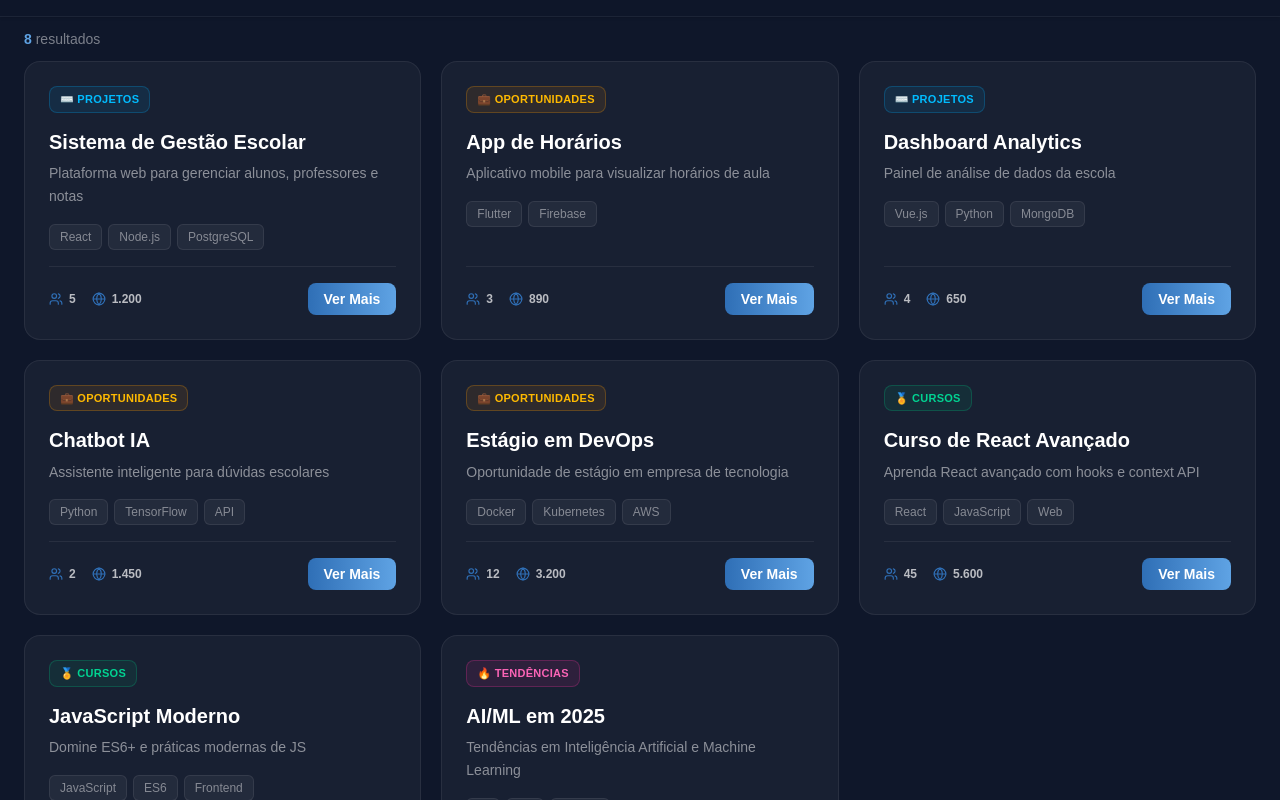
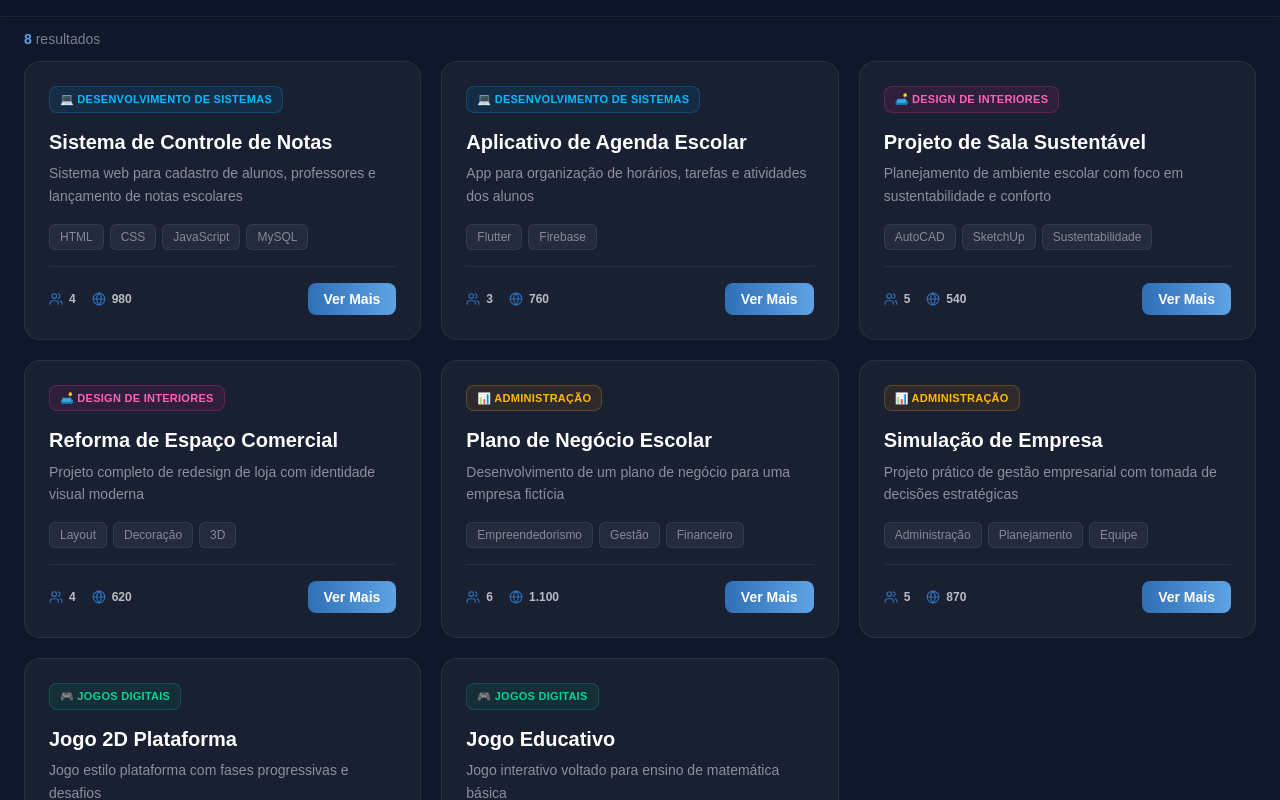
Before and after one commit to Joao-Vic-Muniz/ConectaETEC, a React (Vite) app: page /explorar in a window 1280 px wide. Shown: the part 480-1280 px from the top of the page. Built offline with nearby package versions, Linux system fonts and the light colour scheme.

Commit message:
textos da comunidade

```diff
--- a/src/pages/Comunity.tsx
+++ b/src/pages/Comunity.tsx
@@ -34,17 +34,17 @@ const stats = [
 const initiatives = [
   {
     title: 'Mentoria Entre Alunos',
-    description: 'Alunos mais experientes podem ajudam os novos a se adaptarem às novidades da ETEC na questão de matérias e desafios.',
+    description: 'Uma conexão entre alunos mais novos e alunos mais experientes para resolver as dúvidas e também fazer um ambiente mais acolhedor.',
     icon: Users,
   },
   {
     title: 'Grupos de Apoio',
-    description: 'Rodas de conversas e grupos para pessoas que possuem dificuldade em socializar ou de se adaptar a ambientes novos.',
+    description: 'Um ambiente onde as pessoas podem se comunicar com outras pessoas, sem se sentirem pressionadas.',
     icon: HeartHandshake,
   },
   {
     title: 'Atividades de Lazer',
-    description: 'Atividades permitidas pela escola para promover a integração e o desenvolvimento dos alunos dentro da escola através de uma forma mais dinâmica.',
+    description: 'Atividades permitidas pela administração para lazer dos alunos, como por exemplo a integração e a festa junina.',
     icon: Sparkles,
   },
 ];
--- a/src/pages/Explore.tsx
+++ b/src/pages/Explore.tsx
@@ -2,111 +2,111 @@ import { Search, Code, Briefcase, Award, Zap, Globe, TrendingUp, Users, X, Plus
 import { useState } from "react";
 
 const catConfig = {
-  projetos: {
-    label: "Projetos",
+  desenvolvimento: {
+    label: "Desenvolvimento de Sistemas",
     icon: Code,
     badge: "bg-sky-500/10 text-sky-400 border border-sky-500/25",
-    emoji: "⌨️",
+    emoji: "💻",
   },
-  oportunidades: {
-    label: "Oportunidades",
+  design: {
+    label: "Design de Interiores",
+    icon: Award,
+    badge: "bg-pink-500/10 text-pink-400 border border-pink-500/25",
+    emoji: "🛋️",
+  },
+  administracao: {
+    label: "Administração",
     icon: Briefcase,
     badge: "bg-amber-500/10 text-amber-400 border border-amber-500/25",
-    emoji: "💼",
+    emoji: "📊",
   },
-  cursos: {
-    label: "Cursos",
-    icon: Award,
+  jogos: {
+    label: "Jogos Digitais",
+    icon: Zap,
     badge: "bg-emerald-500/10 text-emerald-400 border border-emerald-500/25",
-    emoji: "🏅",
-  },
-  trending: {
-    label: "Tendências",
-    icon: TrendingUp,
-    badge: "bg-pink-500/10 text-pink-400 border border-pink-500/25",
-    emoji: "🔥",
+    emoji: "🎮",
   },
 };
 
 const projects = [
   {
     id: 1,
-    title: "Sistema de Gestão Escolar",
-    category: "projetos",
-    description: "Plataforma web para gerenciar alunos, professores e notas",
-    members: 5,
-    views: 1200,
-    tags: ["React", "Node.js", "PostgreSQL"],
+    title: "Sistema de Controle de Notas",
+    category: "desenvolvimento",
+    description: "Sistema web para cadastro de alunos, professores e lançamento de notas escolares",
+    members: 4,
+    views: 980,
+    tags: ["HTML", "CSS", "JavaScript", "MySQL"],
   },
   {
     id: 2,
-    title: "App de Horários",
-    category: "oportunidades",
-    description: "Aplicativo mobile para visualizar horários de aula",
+    title: "Aplicativo de Agenda Escolar",
+    category: "desenvolvimento",
+    description: "App para organização de horários, tarefas e atividades dos alunos",
     members: 3,
-    views: 890,
+    views: 760,
     tags: ["Flutter", "Firebase"],
   },
   {
     id: 3,
-    title: "Dashboard Analytics",
-    category: "projetos",
-    description: "Painel de análise de dados da escola",
-    members: 4,
-    views: 650,
-    tags: ["Vue.js", "Python", "MongoDB"],
+    title: "Projeto de Sala Sustentável",
+    category: "design",
+    description: "Planejamento de ambiente escolar com foco em sustentabilidade e conforto",
+    members: 5,
+    views: 540,
+    tags: ["AutoCAD", "SketchUp", "Sustentabilidade"],
   },
   {
     id: 4,
-    title: "Chatbot IA",
-    category: "oportunidades",
-    description: "Assistente inteligente para dúvidas escolares",
-    members: 2,
-    views: 1450,
-    tags: ["Python", "TensorFlow", "API"],
+    title: "Reforma de Espaço Comercial",
+    category: "design",
+    description: "Projeto completo de redesign de loja com identidade visual moderna",
+    members: 4,
+    views: 620,
+    tags: ["Layout", "Decoração", "3D"],
   },
   {
     id: 5,
-    title: "Estágio em DevOps",
-    category: "oportunidades",
-    description: "Oportunidade de estágio em empresa de tecnologia",
-    members: 12,
-    views: 3200,
-    tags: ["Docker", "Kubernetes", "AWS"],
+    title: "Plano de Negócio Escolar",
+    category: "administracao",
+    description: "Desenvolvimento de um plano de negócio para uma empresa fictícia",
+    members: 6,
+    views: 1100,
+    tags: ["Empreendedorismo", "Gestão", "Financeiro"],
   },
   {
     id: 6,
-    title: "Curso de React Avançado",
-    category: "cursos",
-    description: "Aprenda React avançado com hooks e context API",
-    members: 45,
-    views: 5600,
-    tags: ["React", "JavaScript", "Web"],
+    title: "Simulação de Empresa",
+    category: "administracao",
+    description: "Projeto prático de gestão empresarial com tomada de decisões estratégicas",
+    members: 5,
+    views: 870,
+    tags: ["Administração", "Planejamento", "Equipe"],
   },
   {
     id: 7,
-    title: "JavaScript Moderno",
-    category: "cursos",
-    description: "Domine ES6+ e práticas modernas de JS",
-    members: 78,
-    views: 8900,
-    tags: ["JavaScript", "ES6", "Frontend"],
+    title: "Jogo 2D Plataforma",
+    category: "jogos",
+    description: "Jogo estilo plataforma com fases progressivas e desafios",
+    members: 3,
+    views: 1300,
+    tags: ["Unity", "C#", "Game Design"],
   },
   {
     id: 8,
-    title: "AI/ML em 2025",
-    category: "trending",
-    description: "Tendências em Inteligência Artificial e Machine Learning",
-    members: 156,
-    views: 12400,
-    tags: ["IA", "ML", "Python"],
-  },
+    title: "Jogo Educativo",
+    category: "jogos",
+    description: "Jogo interativo voltado para ensino de matemática básica",
+    members: 4,
+    views: 950,
+    tags: ["Construct", "Educação", "Gamificação"],
+  }
 ];
 
 const stats = [
   { icon: Code,  label: "Projetos",     value: "48"  },
-  { icon: Users, label: "Membros",      value: "890" },
-  { icon: Award, label: "Cursos",       value: "24"  },
+  { icon: Users, label: "Membros",      value: "100" },
+  { icon: Award, label: "Cursos",       value: "4"  },
   { icon: Zap,   label: "Atualizações", value: "152" },
 ];
 
--- a/src/pages/Home.tsx
+++ b/src/pages/Home.tsx
@@ -132,8 +132,8 @@ export default function Home() {
                 </h3>
 
                 <p className="text-white/65 leading-relaxed text-base font-light group-hover:text-white/80 transition-colors">
-                  Veja os principais eventos da escola como a Semana Paulo Freire,
-                  TechWeek e Feira do Empreendedor.
+                  A ETEC propõe vários eventos ao longo do ano, incluindo
+                  Semana Paulo Freire, TechWeek e Hackaton.
                 </p>
 
                 {/* Floating Icon on Hover */}
@@ -165,8 +165,8 @@ export default function Home() {
                 </h3>
 
                 <p className="text-white/65 leading-relaxed text-base font-light group-hover:text-white/80 transition-colors">
-                  Conheça algumas das principais disciplinas oferecidas pelos
-                  cursos e também o que é ensinado em cada uma delas.
+                  Conheça as matérias técnicas de cada curso,
+                  vendo alguns destaque sobre elas.
                 </p>
 
                 {/* Floating Icon on Hover */}
@@ -194,12 +194,12 @@ export default function Home() {
                 </div>
 
                 <h3 className="text-xl font-bold text-white group-hover:text-transparent group-hover:bg-clip-text group-hover:bg-gradient-to-r group-hover:from-white group-hover:to-cyan-300 transition-all duration-300">
-                  Excursões
+                  Visitas Técnicas
                 </h3>
 
                 <p className="text-white/65 leading-relaxed text-base font-light group-hover:text-white/80 transition-colors">
-                  A ETEC também costuma passear bastante por ai, indo direto para
-                  diversos eventos como BGS, Bienal do Livro e muito mais.
+                  A ETEC faz várias visitas técnicas ao longo do ano,
+                  como por exemplo a BGS e Hopi Hari.
                 </p>
 
                 {/* Floating Icon on Hover */}
```
Also changed, not shown: 1 other file (tests, documents, lock files or other folders).
